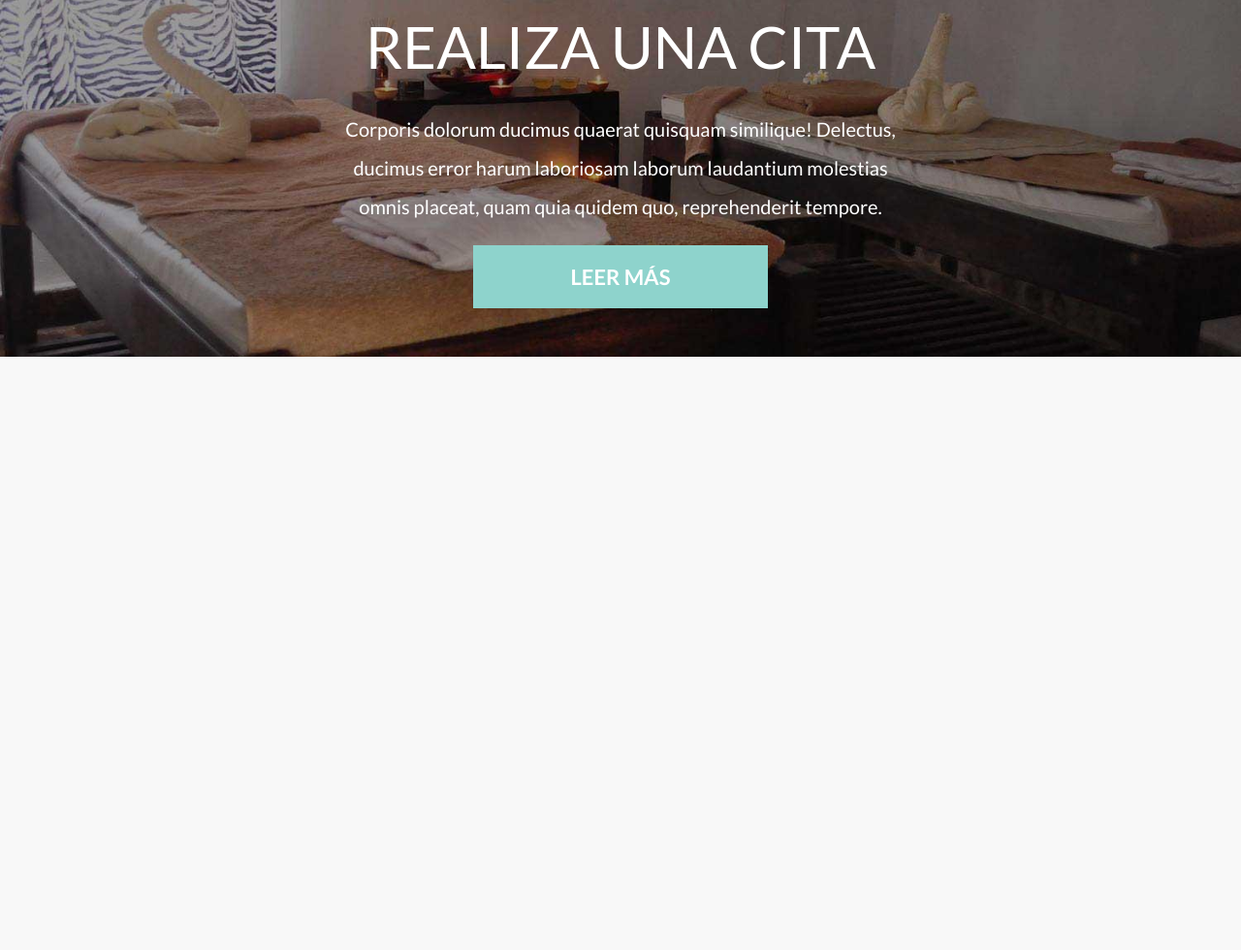
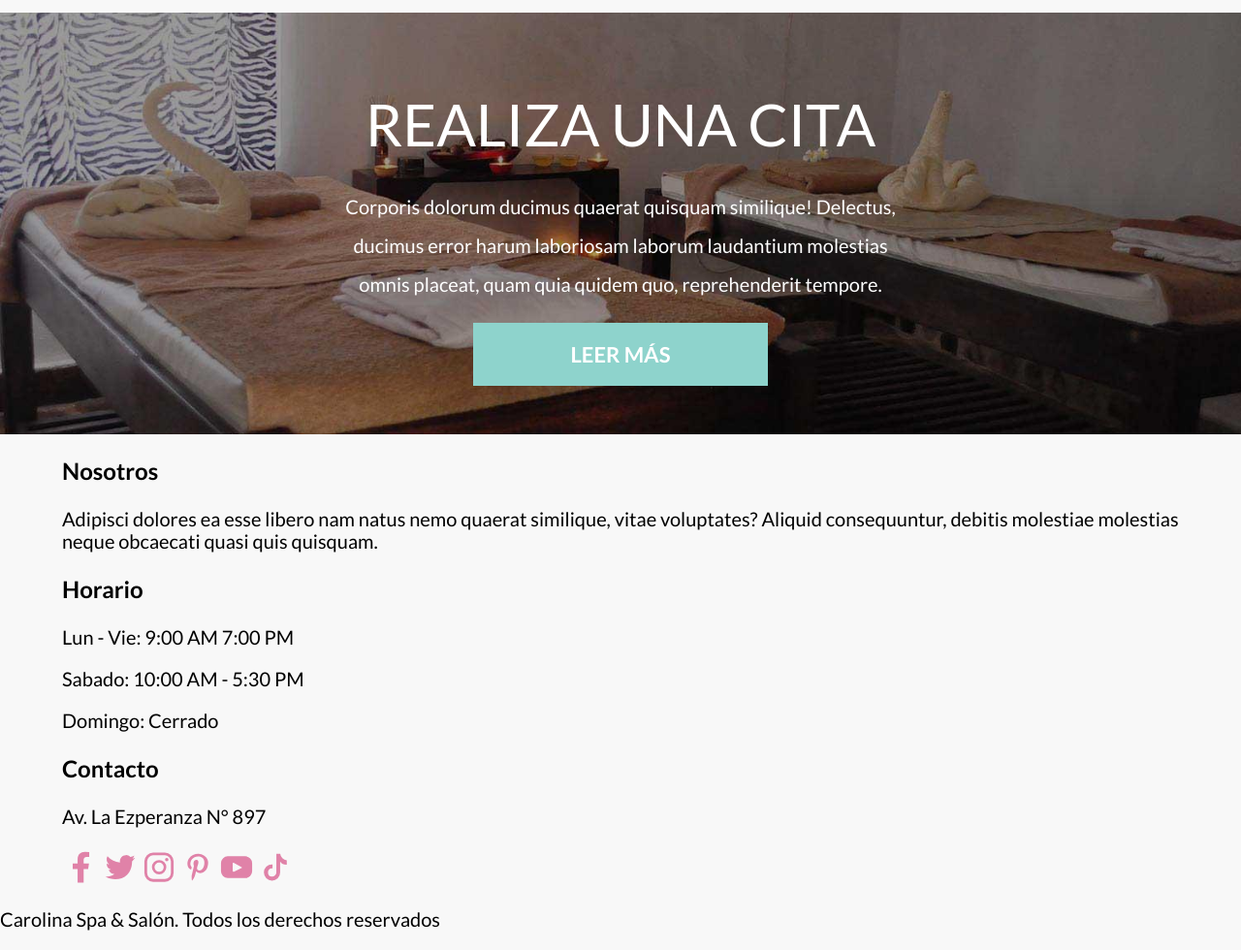
Before and after one commit to dolivare5/carlolina-spa, a website: page index.html in a window 1280 px wide. Shown: the part 3715-4695 px from the top of the page at 97% size. Before the commit the page ends 4083 px from the top, so only its background shows below. Drawn offline with Linux system fonts and the light colour scheme; a web font is replaced by a local one.

Commit message:
Commit Nro. 21. Modifiqué un poco los estilos de citas ytermine el código HTML necesario para darle estilos al footer.

```diff
--- a/index.html
+++ b/index.html
@@ -248,5 +248,40 @@
             <a href="#" class="cita__enlace">Leer más</a>
         </section> <!-- .cita -->
 
+        <footer class="footer">
+            <div class="footer__grid contenedor">
+                <div class="footer__widget">
+                    <h3 class="footer__heading">Nosotros</h3>
+                    <p class="footer__texto">
+                        Adipisci dolores ea esse libero nam natus nemo quaerat similique,
+                        vitae voluptates? Aliquid consequuntur, debitis molestiae molestias
+                        neque obcaecati quasi quis quisquam.
+                    </p> <!-- .footer__texto -->
+                </div> <!-- .footer__widget -->
+
+                <div class="footer__widget">
+                    <h3 class="footer__heading">Horario</h3>
+                    <p class="footer__texto">Lun - Vie: 9:00 AM 7:00 PM</p>
+                    <p class="footer__texto">Sabado: 10:00 AM - 5:30 PM</p>
+                    <p class="footer__texto">Domingo: Cerrado</p>
+                </div> <!-- .footer__widget -->
+
+                <div class="footer__widget">
+                    <h3 class="footer__heading">Contacto</h3>
+                    <p class="footer__texto">Av. La Ezperanza N° 897</p>
+                    <nav class="redes-sociales">
+                        <a class="redes-sociales__enlace" href="https://facebook.com"><span class="redes-sociales__accesible">Facebook</span></a>
+                        <a class="redes-sociales__enlace" href="https://twiter.com"><span class="redes-sociales__accesible">Twiter</span></a>
+                        <a class="redes-sociales__enlace" href="https://instagram.com"><span class="redes-sociales__accesible">Instagram</span></a>
+                        <a class="redes-sociales__enlace" href="https://pinterest.com"><span class="redes-sociales__accesible">Pinterest</span></a>
+                        <a class="redes-sociales__enlace" href="https://youtube.com"><span class="redes-sociales__accesible">YouTube</span></a>
+                        <a class="redes-sociales__enlace" href="https://tiktok.com"><span class="redes-sociales__accesible">TikTok</span></a>
+                    </nav> <!-- .redes-sociales -->
+                </div> <!-- .footer__widget -->
+            </div> <!-- .footer__grid .contenedor -->
+
+            <p class="footer__copyright">Carolina Spa & Salón. Todos los derechos reservados</p>
+        </footer> <!-- .footer -->
+
     </body>
 </html>
--- a/src/scss/ui/07-cita/_01_cita.scss
+++ b/src/scss/ui/07-cita/_01_cita.scss
@@ -2,6 +2,7 @@
 @use "../../base/mixins" as m;
 
 .cita{
+    margin-top: 8rem;
     background-image: url("../img/bg_citas.jpg");
     background-position: center center;
     background-size: cover;
```
Also changed, not shown: build/css/app.css, 1 other file.
